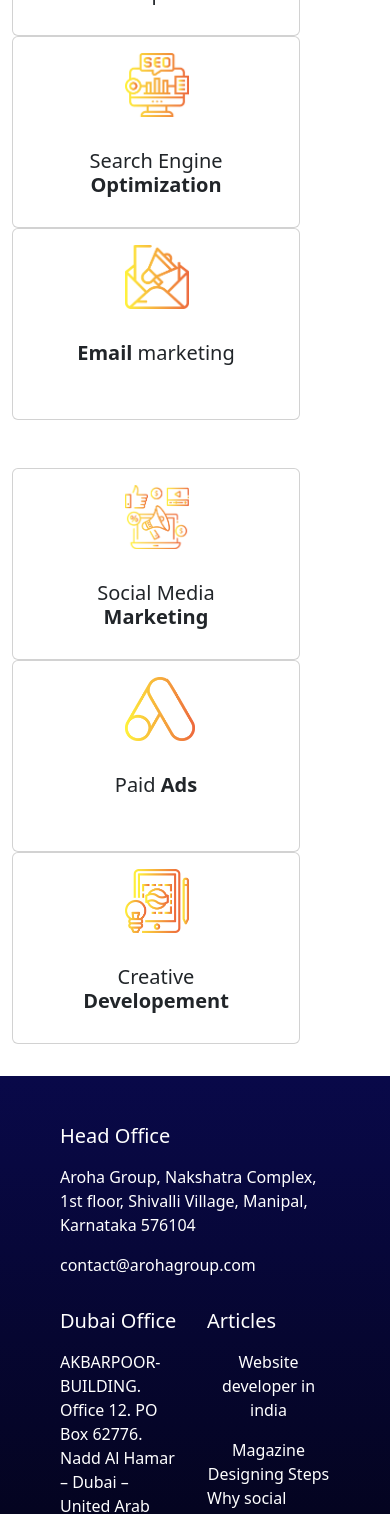
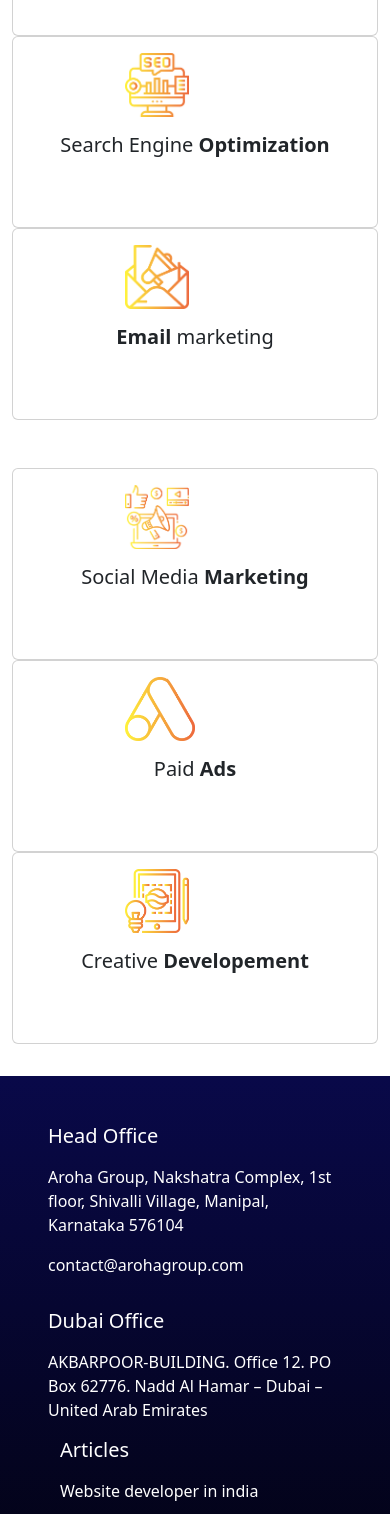
Before and after one commit to zeeyan23/Arohawebsite, a React (Create React App) app: page /#/ in a window 390 px wide. Shown: the part 1460-2974 px from the top of the page. Built offline with nearby package versions, Linux system fonts and the light colour scheme.

Commit message:
updated code

```diff
--- a/package.json
+++ b/package.json
@@ -1,6 +1,6 @@
 {
   "name": "test-reactjs",
-  "homepage": "http://server.thebluefaith.com/testapp/",
+  "homepage": "http://server.thebluefaith.com/aroha_site/",
   "version": "0.1.0",
   "private": true,
   "dependencies": {
--- a/src/components/Footer/Footer.js
+++ b/src/components/Footer/Footer.js
@@ -4,7 +4,7 @@ function Footer(){
     return(
         <Container className={classes.footerContainer}>
             <Row className="p-5">
-                <Col>
+                <Col className={classes.colStyle}>
                 <Container>
                     <Col>
                         <Row><h5 className={classes.textHeadingStyle}>Head Office</h5></Row>
@@ -13,7 +13,7 @@ function Footer(){
                     </Col>
                 </Container>
                 </Col>
-                <Col>
+                <Col className={classes.colStyle}>
                     <Container>
                         <Col>
                             <Row className={classes.branchStyle}><h5 className={classes.textHeadingStyle}>Dubai Office</h5></Row>
@@ -22,7 +22,7 @@ function Footer(){
                         </Col>
                     </Container>
                 </Col>
-                <Col>
+                <Col className={classes.colStyleArticle}>
                     <Container>
                         <Col>
                             <Row className={classes.articleStyle}><h5 className={classes.textHeadingStyle}>Articles</h5></Row>
--- a/src/components/Footer/footer.module.css
+++ b/src/components/Footer/footer.module.css
@@ -41,7 +41,7 @@
     }
   }
 
-  @media only screen and (max-width: 600px) {
+  @media only screen and (max-width: 680px) {
     .footerContainer{
         padding-right: 0px;
     }
@@ -57,6 +57,9 @@
     .colStyle{
       display: contents;
     }
+    .colStyleSrticle{
+      display: contents;
+    }
     .connectRow{
       margin-top: 0px;
       padding-top: 2em;
--- a/src/components/OurServices/OurServices.js
+++ b/src/components/OurServices/OurServices.js
@@ -17,7 +17,7 @@ function OurServices() {
       </Row>
       <Row className="mt-5">
         <Col>
-          <Card style={{ width: "18rem", height: "12rem" }} className="p-3">
+          <Card className={classes.ourservices}>
             <Card.Img
               variant="top"
               className={classes.imageStyle}
@@ -32,7 +32,7 @@ function OurServices() {
           </Card>
         </Col>
         <Col>
-          <Card style={{ width: "18rem", height: "12rem" }} className="p-3">
+          <Card className={classes.ourservices}>
             <Card.Img
               variant="top"
               className={classes.imageStyle}
@@ -40,7 +40,7 @@ function OurServices() {
               src={seo}
             />
             <Card.Body>
-              <Card.Title className="mt-3">
+              <Card.Title>
                 Search Engine{" "}
                 <span className={classes.boldText}>Optimization</span>
               </Card.Title>
@@ -48,14 +48,14 @@ function OurServices() {
           </Card>
         </Col>
         <Col>
-          <Card style={{ width: "18rem", height: "12rem" }} className="p-3">
+          <Card className={classes.ourservices}>
             <Card.Img
               variant="top"
               className={classes.imageStyle}
               src={Email}
             />
             <Card.Body>
-              <Card.Title className="mt-3">
+              <Card.Title>
                 <span className={classes.boldText}>Email</span> marketing
               </Card.Title>
             </Card.Body>
@@ -64,42 +64,42 @@ function OurServices() {
       </Row>
       <Row className="mt-5">
         <Col>
-          <Card style={{ width: "18rem", height: "12rem" }} className="p-3">
+          <Card className={classes.ourservices}>
             <Card.Img
               variant="top"
               className={classes.imageStyle}
               src={Social}
             />
             <Card.Body>
-              <Card.Title className="mt-3">
+              <Card.Title>
                 Social Media <span className={classes.boldText}>Marketing</span>
               </Card.Title>
             </Card.Body>
           </Card>
         </Col>
         <Col>
-          <Card style={{ width: "18rem", height: "12rem" }} className="p-3">
+          <Card className={classes.ourservices}>
             <Card.Img
               variant="top"
               className={classes.imageStyle}
               src={Ads}
             />
             <Card.Body>
-              <Card.Title className="mt-3">
+              <Card.Title>
                 Paid <span className={classes.boldText}>Ads</span>
               </Card.Title>
             </Card.Body>
           </Card>
         </Col>
         <Col>
-          <Card style={{ width: "18rem", height: "12rem" }} className="p-3">
+          <Card className={classes.ourservices}>
             <Card.Img
               variant="top"
               className={classes.imageStyle}
               src={Creative}
             />
             <Card.Body>
-              <Card.Title className="mt-3">
+              <Card.Title>
                 Creative <span className={classes.boldText}>Developement</span>
               </Card.Title>
             </Card.Body>
--- a/src/components/OurServices/ourservices.module.css
+++ b/src/components/OurServices/ourservices.module.css
@@ -6,3 +6,14 @@
     height: 4em;
     margin-left: 6em;
 }
+.ourservices{
+     width: 18rem;
+     padding: 1em;
+     height: 12rem
+}
+
+@media only screen and (max-width: 680px) {
+    .ourservices{
+        width: auto;
+    }
+}
```
Also changed, not shown: 1 other file (tests, documents, lock files or other folders).
